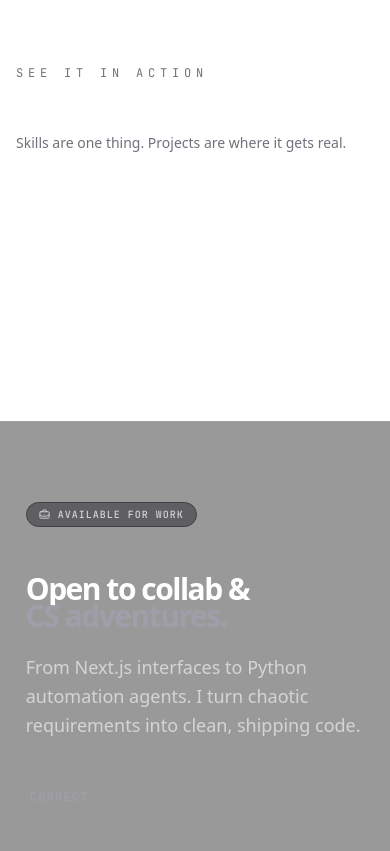
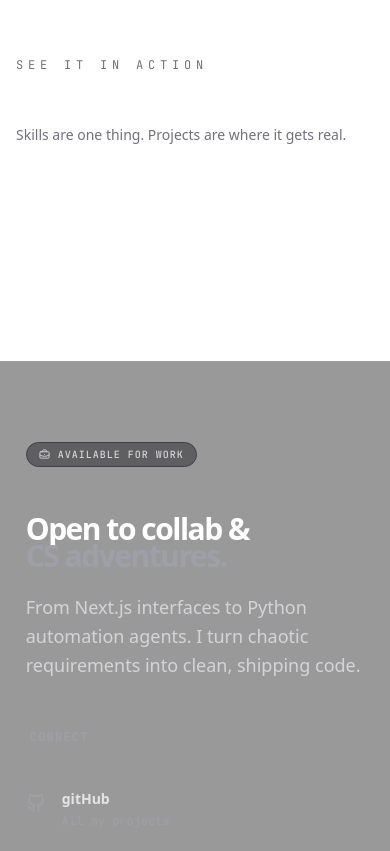
Before and after one commit to emqnuele/portfolio, a Next.js app: page /about in a window 390 px wide. Shown: the part 3567-4418 px from the top of the page. Built offline with nearby package versions, Linux system fonts and the light colour scheme.

Commit message:
fix cta mobile spacing

```diff
--- a/src/components/landing/About.tsx
+++ b/src/components/landing/About.tsx
@@ -9,7 +9,7 @@ import SkillsGrid from "./about/SkillsGrid";
 
 export default function About() {
     return (
-        <section id="about" className="px-4 sm:px-6 md:px-12 max-w-7xl mx-auto space-y-32 md:space-y-20 relative pb-24">
+        <section id="about" className="px-4 sm:px-6 md:px-12 max-w-7xl mx-auto space-y-32 md:space-y-20 relative pb-8 md:pb-24">
 
             {/* Aura Background */}
             <div className="absolute inset-x-0 top-0 h-[800px] pointer-events-none opacity-40">
@@ -28,12 +28,13 @@ export default function About() {
 
             {/* 4. Projects CTA */}
             <motion.div
-                className="relative z-10 flex flex-col sm:flex-row items-start sm:items-center justify-between gap-6 border-t border-white/10 pt-12"
+                className="relative z-10 border-t border-white/10 pt-10 pb-4"
                 initial={{ opacity: 0, y: 24 }}
                 whileInView={{ opacity: 1, y: 0 }}
                 viewport={{ once: true, margin: "-60px" }}
                 transition={{ duration: 0.7, ease: [0.22, 1, 0.36, 1] }}
             >
+                <div className="flex flex-col sm:flex-row sm:items-center sm:justify-between gap-5">
                     <div>
                         <p className="font-mono text-xs text-zinc-500 tracking-[0.4em] uppercase mb-3">see it in action</p>
                         <h2 className="text-2xl sm:text-3xl font-bold text-white">Now check what I&apos;ve built.</h2>
@@ -41,11 +42,12 @@ export default function About() {
                     </div>
                     <Link
                         href="/projects"
-                    className="group flex-shrink-0 flex items-center gap-2 text-white font-semibold text-sm hover:text-zinc-300 transition-colors duration-200"
+                        className="group flex-shrink-0 self-start sm:self-auto flex items-center gap-2 text-white font-semibold text-sm hover:text-zinc-300 transition-colors duration-200"
                     >
                         View Projects
                         <ArrowRight size={15} className="group-hover:translate-x-1 transition-transform duration-200" />
                     </Link>
+                </div>
             </motion.div>
 
         </section>
```
Lines whose indentation alone changed are shown as unchanged.
